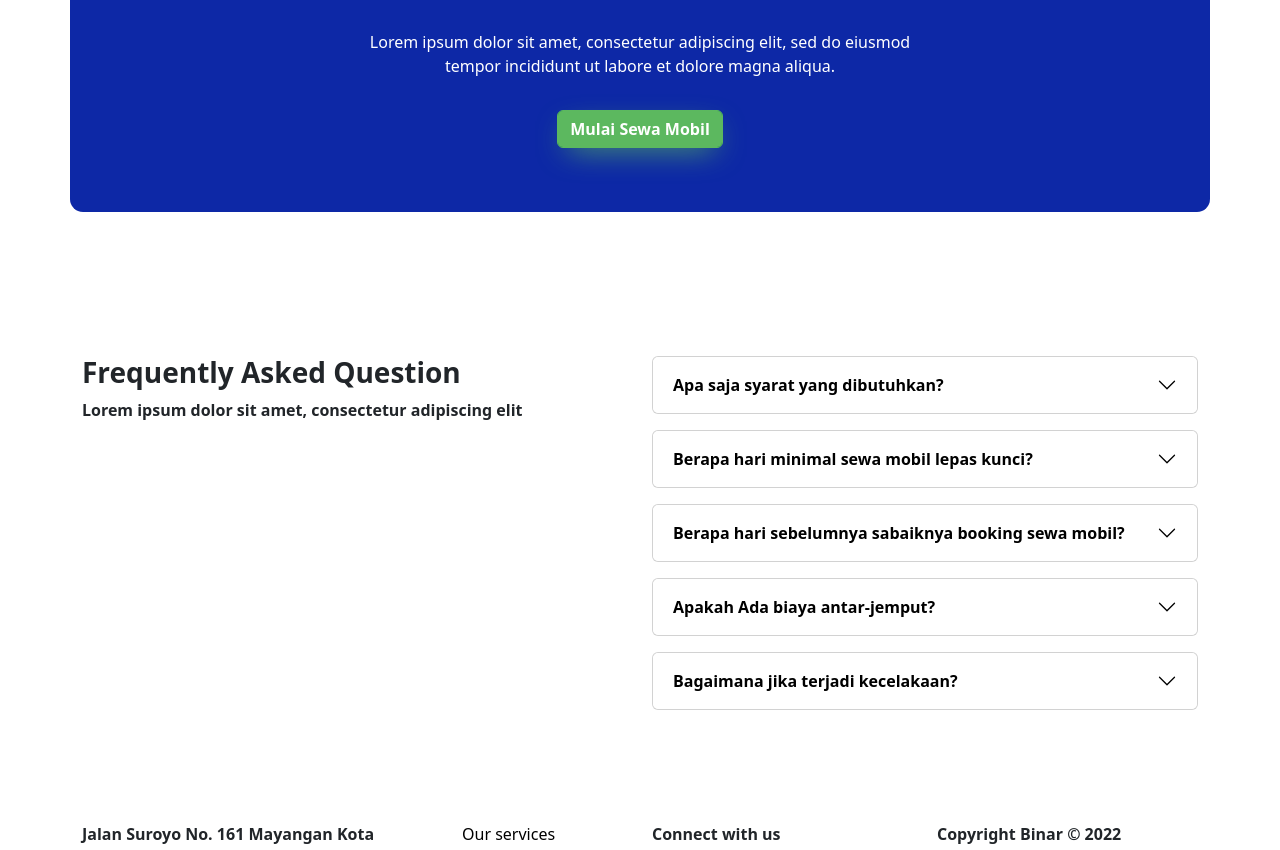
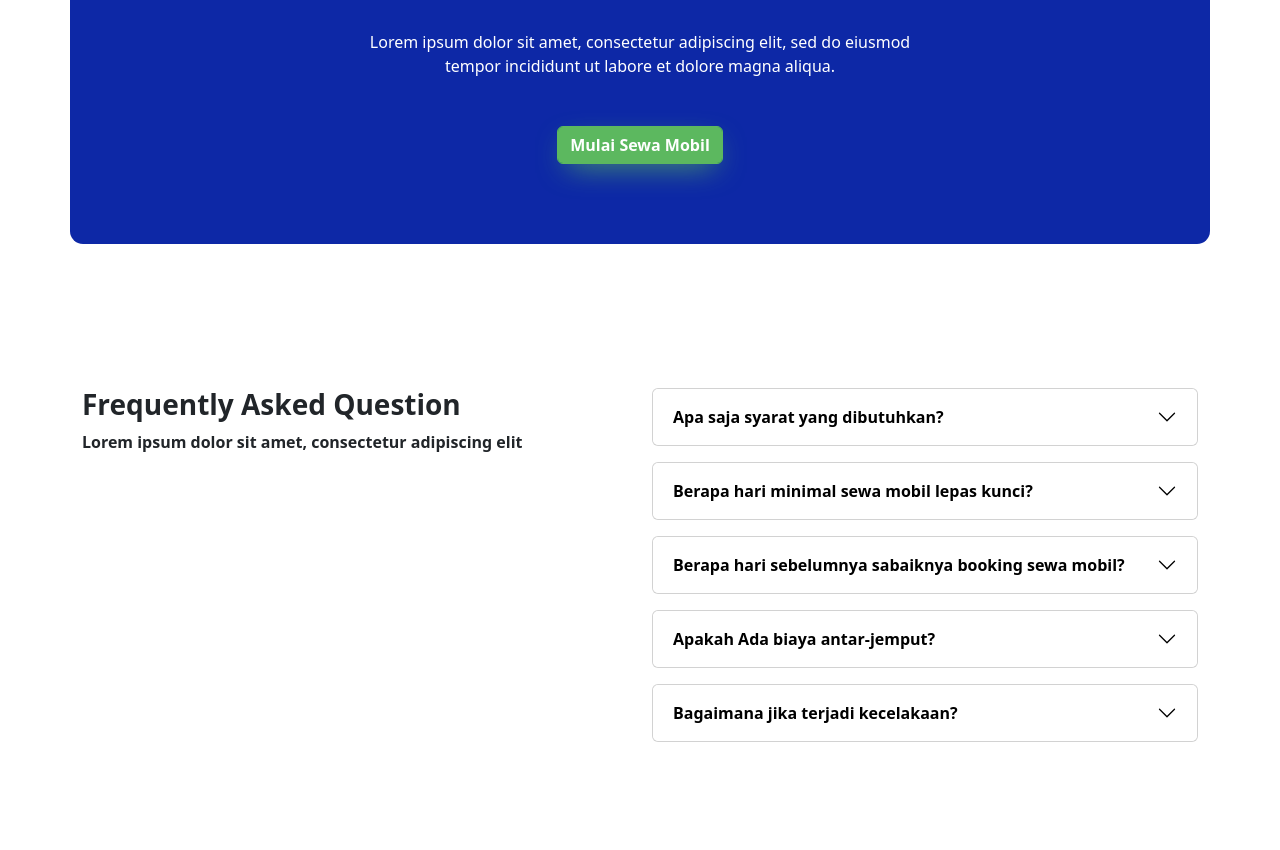
Before and after one commit to mrakhaf/230010028-14-mrf-binarcarrental-gold, a React (Vite) app: page / in a window 1280 px wide. Shown: the part 2856-3706 px from the top of the page. Built offline with nearby package versions, Linux system fonts and the light colour scheme.

Commit message:
fixing link to rent component

```diff
--- a/src/components/RentNow/index.jsx
+++ b/src/components/RentNow/index.jsx
@@ -1,4 +1,5 @@
 import './style.css'
+import { Link } from 'react-router-dom'
 
 const RentNow = () => {
     return (
@@ -8,7 +9,10 @@ const RentNow = () => {
                 <p className="w-50">Lorem ipsum dolor sit amet, consectetur adipiscing elit, sed do eiusmod tempor incididunt ut
                     labore et
                     dolore magna aliqua. </p>
-                <button className="btn btn-success"><b>Mulai Sewa Mobil</b></button>
+                <Link to={'/search-car'}>
+                    <button className="btn btn-success"><b>Mulai Sewa Mobil</b></button>
+                </Link>
+
             </div>
         </div>
     )
```
